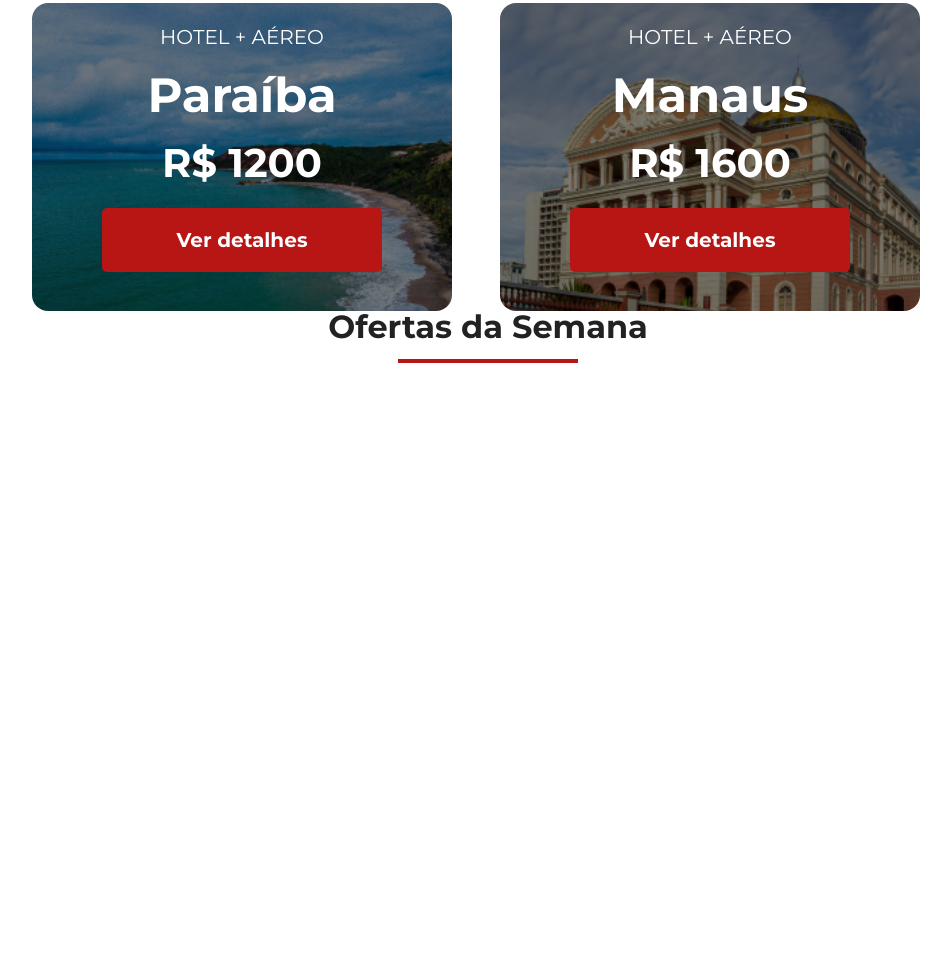
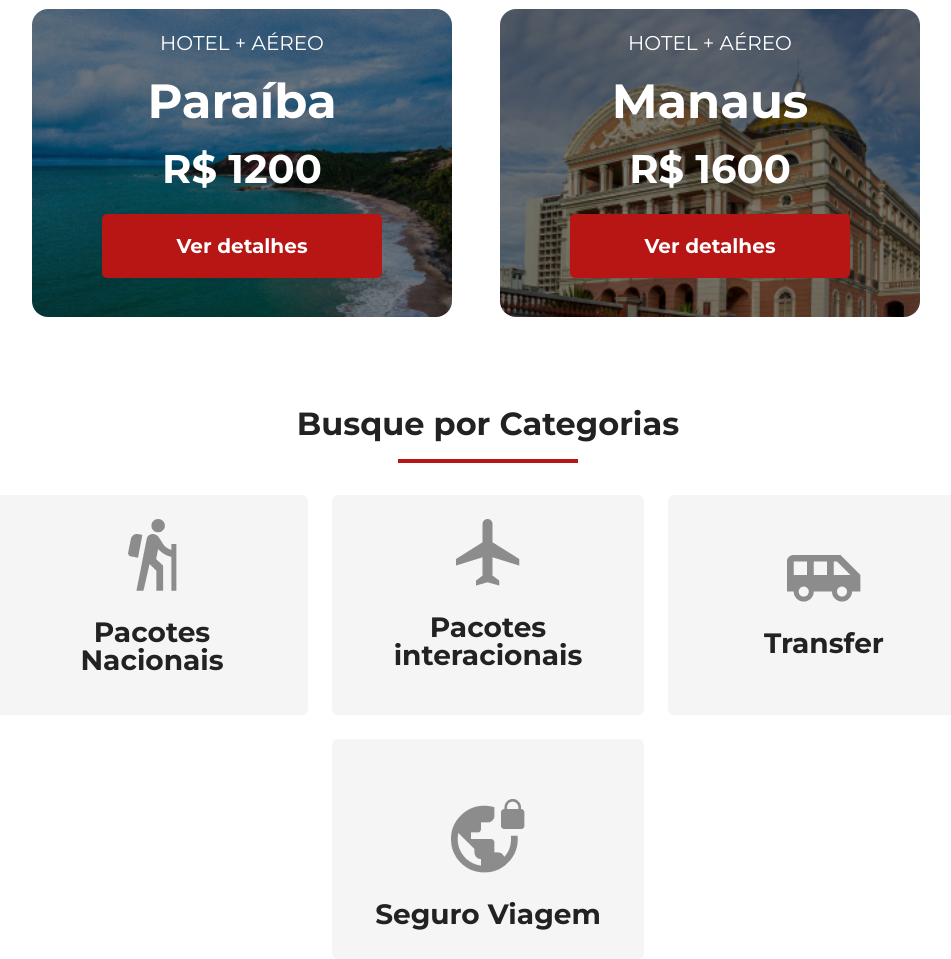
Before and after one commit to riccsrizzo/jornada-viagens, a plain HTML site: page index.html in a window 1280 px wide. Shown: the part 1541-2500 px from the top of the page, without its empty margins (152-1103 px from the left). Before the commit the page ends 1936 px from the top, so only its background shows below. Drawn offline with Linux system fonts and the light colour scheme.

Commit message:
Ajusta layout da secao categoria

```diff
--- /dev/null
+++ b/assets/styles/categories.css
@@ -0,0 +1,60 @@
+.categories .section-title {
+  padding-top: 88px;
+  width: 312px;
+  margin: 0 auto;
+}
+
+.categories-grid {
+  display: flex;
+  flex-direction: column;
+  align-items: center;
+  gap: 24px;
+}
+
+.categories-card {
+  color: var(--text-primary-color);
+  width: 312px;
+  height: 220px;
+  box-sizing: border-box;
+  padding: 24px 16px;
+  border-radius: 6px;
+  background-color: var(--background-secundary-color);
+  text-align: center;
+}
+
+.categories-card h3 {
+  font-size: 28px;
+  font-weight: var(--titles-weight);
+  padding: 24px;
+}
+
+.single-line-card {
+  padding-top: 36px;
+}
+
+@media screen and (min-width: 768px) {
+  .categories-grid {
+    display: flex;
+    flex-direction: row;
+    flex-wrap: wrap;
+    justify-content: center;
+  }
+
+  .categories .section-title {
+    padding-top: 88px;
+    width: auto;
+  }
+}
+
+@media screen and (min-width: 1024px) {
+  .categories-grid {
+    display: flex;
+    flex-direction: row;
+    align-items: center;
+  }
+
+  .categories .section-title {
+    padding-top: 88px;
+    width: auto;
+  }
+}
--- a/assets/styles/global.css
+++ b/assets/styles/global.css
@@ -31,6 +31,7 @@ body {
   font-weight: var(--titles-weight);
   margin: 0;
   text-align: center;
+  line-height: 38px;
 }
 .section-title hr {
   width: 180px;
@@ -54,6 +55,7 @@ body {
   margin-top: 24px;
 }
 
+
 @media screen and (min-width: 768px) {
   .section-title h2 {
     font-size: 32px;
@@ -61,7 +63,7 @@ body {
 }
 
 @media screen and (min-width: 1024px) {
-  .button:hover{
+  .button:hover {
     background-color: var(--primary-color);
   }
 }
--- a/assets/styles/offers.css
+++ b/assets/styles/offers.css
@@ -97,6 +97,7 @@
   }
 }
 
+
 @media screen and (min-width: 1440px) {
   .card {
     width: 588px;
--- a/assets/styles/style.css
+++ b/assets/styles/style.css
@@ -2,3 +2,4 @@
 @import url(./header.css);
 @import url(./hero.css);
 @import url(./offers.css);
+@import url(./categories.css);
--- a/index.html
+++ b/index.html
@@ -135,8 +135,44 @@
 
     <section class="categories">
       <div class="section-title">
-        <h2>Ofertas da Semana</h2>
+        <h2>Busque por Categorias</h2>
         <hr />
+      </div>
+
+      <div class="categories-grid">
+        <article class="categories-card">
+          <img
+            src="./assets/img/ícone - pacotes nacionais.png"
+            alt="Imagem de um boneco mochilando"
+          />
+          <h3>Pacotes Nacionais</h3>
+        </article>
+
+        <article class="categories-card">
+          <img
+            src="./assets/img/ícone - pacotes interacionais.png"
+            alt="Imagem de um avião cinza"
+          />
+          <h3>Pacotes interacionais</h3>
+        </article>
+
+        <article class="categories-card">
+          <img
+            class="single-line-card"
+            src="./assets/img/ícone -transfer.png"
+            alt="imagem de uma van cinza"
+          />
+          <h3>Transfer</h3>
+        </article>
+
+        <article class="categories-card">
+          <img
+            class="single-line-card"
+            src="./assets/img/ícone - seguro viagem.png"
+            alt="imagem do planeta terra com o cadeado ao lado"
+          />
+          <h3>Seguro Viagem</h3>
+        </article>
       </div>
     </section>
   </body>
```
Also changed, not shown: assets/img/ícone - pacotes interacionais.png (added), assets/img/ícone - pacotes nacionais.png (added), assets/img/ícone - seguro viagem.png (added), assets/img/ícone -transfer.png (added).
